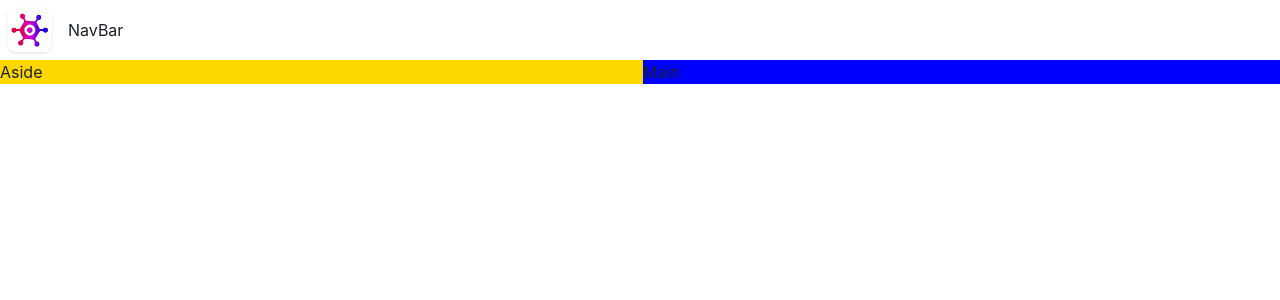
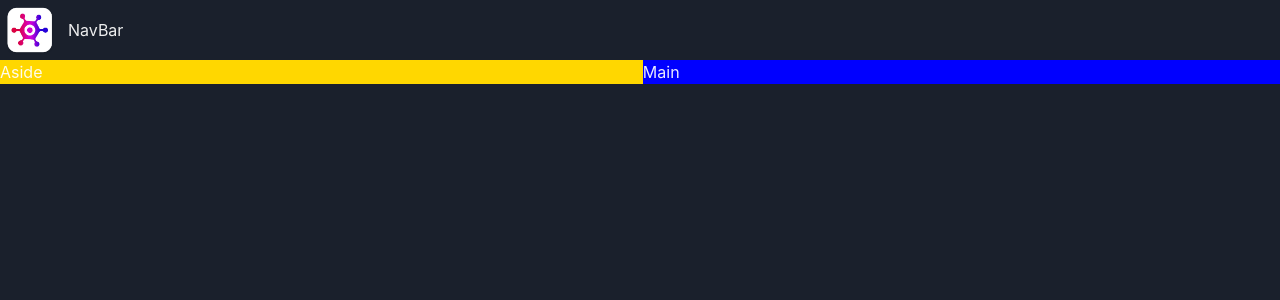
Before and after one commit to sharif181/game-hub, a React (Vite) app: page / in a window 1280 px wide. Shown: the top 300 px of the page. Built offline with nearby package versions, Linux system fonts and the light colour scheme.

Commit message:
implement dark mode

```diff
--- a/src/main.jsx
+++ b/src/main.jsx
@@ -1,12 +1,14 @@
 import React from "react";
 import ReactDOM from "react-dom/client";
-import { ChakraProvider } from "@chakra-ui/react";
+import { ChakraProvider, ColorModeScript } from "@chakra-ui/react";
 import App from "./App.jsx";
+import theme from "./theme/theme.js";
 import "./index.css";
 
 ReactDOM.createRoot(document.getElementById("root")).render(
   <React.StrictMode>
-    <ChakraProvider>
+    <ChakraProvider theme={theme}>
+      <ColorModeScript initialColorMode={theme.config.initialColorMode} />
       <App />
     </ChakraProvider>
   </React.StrictMode>
--- /dev/null
+++ b/src/theme/theme.js
@@ -0,0 +1,9 @@
+import { extendTheme } from "@chakra-ui/react";
+
+const config = {
+  initialColorMode: "dark",
+};
+
+const theme = extendTheme({ config });
+
+export default theme;
```
